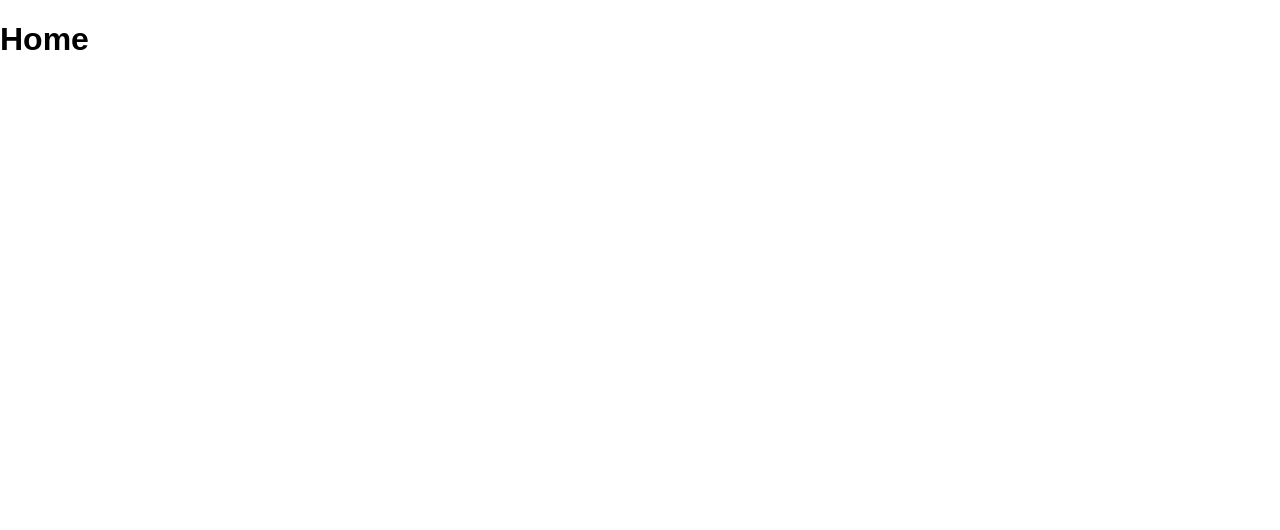
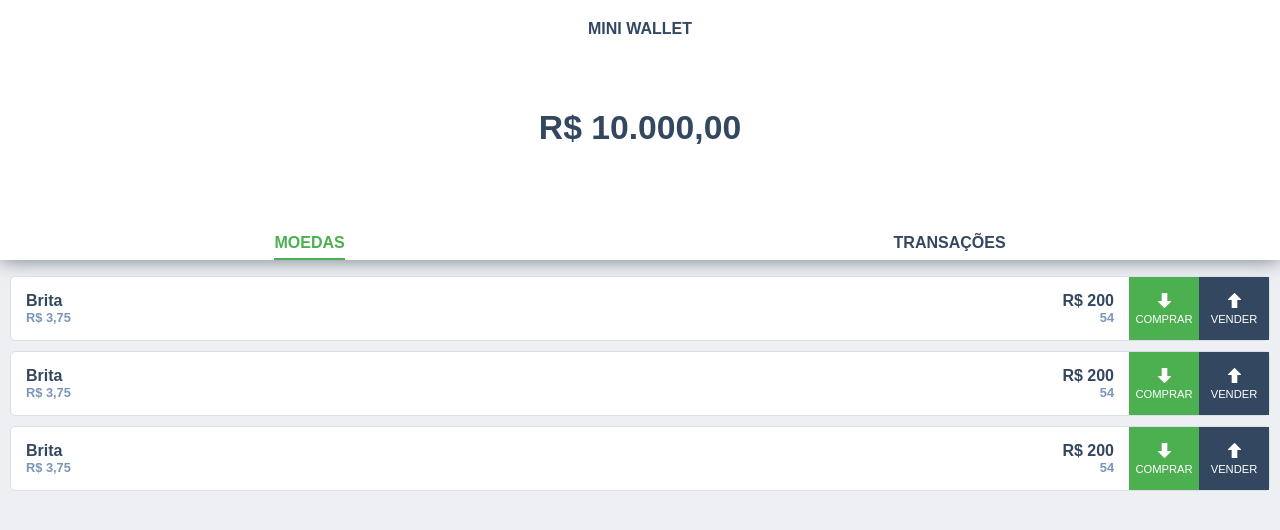
Before and after one commit to FidelisClayton/mini-wallet, a React (Create React App) app: page / in a window 1280 px wide. Shown: the top 530 px of the page. Built offline with nearby package versions, Linux system fonts and the light colour scheme.

Commit message:
feat(home): add home design

```diff
--- /dev/null
+++ b/src/components/ArrowIcon.js
@@ -0,0 +1,12 @@
+import React from "react";
+
+const DownArrow = props => (
+  <svg viewBox="0 0 512.171 512.171" width="1em" height="1em" {...props}>
+    <path
+      d="M479.046 283.925c-1.664-3.989-5.547-6.592-9.856-6.592H352.305V10.667C352.305 4.779 347.526 0 341.638 0H170.971c-5.888 0-10.667 4.779-10.667 10.667v266.667H42.971a10.702 10.702 0 0 0-9.856 6.571c-1.643 3.989-.747 8.576 2.304 11.627l212.8 213.504c2.005 2.005 4.715 3.136 7.552 3.136s5.547-1.131 7.552-3.115l213.419-213.504a10.645 10.645 0 0 0 2.304-11.628z"
+      fill="#FFF"
+    />
+  </svg>
+);
+
+export default DownArrow;
--- a/src/components/Button.js
+++ b/src/components/Button.js
@@ -14,10 +14,11 @@ const styles = css({
 
 const Button = ({
   children,
+  className,
   ...props
 }) => (
   <button
-    className={`c-button ${styles}`}
+    className={`c-button ${styles} ${className}`}
     {...props}
   >
     { children }
--- a/src/components/Card.js
+++ b/src/components/Card.js
@@ -4,7 +4,6 @@ import { css } from 'emotion'
 const styles = css({
   width: '80%',
   backgroundColor: '#FFF',
-  minHeight: '200px',
   paddingBottom: '25px',
   paddingLeft: '15px',
   paddingRight: '15px',
--- a/src/containers/Home.js
+++ b/src/containers/Home.js
@@ -1,10 +1,65 @@
 import React, { Component } from 'react'
+import { css } from 'emotion'
+
+import Currency from '../components/Currency'
+import Navbar from '../components/Navbar'
+
+const styles = css({
+  minHeight: '100vh',
+  backgroundColor: '#edeff3',
+
+  '.home': {
+    '&__logo': {
+      margin: 0,
+      fontSize: '1rem',
+      textAlign: 'center',
+      fontWeight: 'bold',
+      textTransform: 'uppercase'
+    },
+
+    '&__hero': {
+      backgroundColor: '#FFF',
+      color: '#344760',
+      boxShadow: '0 -2px 20px 0 #576475',
+      paddingTop: '20px'
+    },
+
+    '&__total-wrapper': {
+      height: '180px',
+      display: 'flex',
+      justifyContent: 'center',
+      alignItems: 'center',
+      fontSize: '1.8rem'
+    },
+
+    '&__currencies': {
+      paddingLeft: '10px',
+      paddingRight: '10px',
+    }
+  }
+})
 
 export default class Home extends Component {
   render () {
     return (
-      <div className="home">
-        <h1>Home</h1>
+      <div className={`home ${styles}`}>
+        <div className="home__hero">
+          <div className="home__logo-wrapper">
+            <h1 className="home__logo">Mini Wallet</h1>
+          </div>
+
+          <div className="home__total-wrapper">
+            <h3 className="home__total">R$ 10.000,00</h3>
+          </div>
+
+          <Navbar />
+        </div>
+
+        <div className="home__currencies">
+          <Currency />
+          <Currency />
+          <Currency />
+        </div>
       </div>
     )
   }
```
